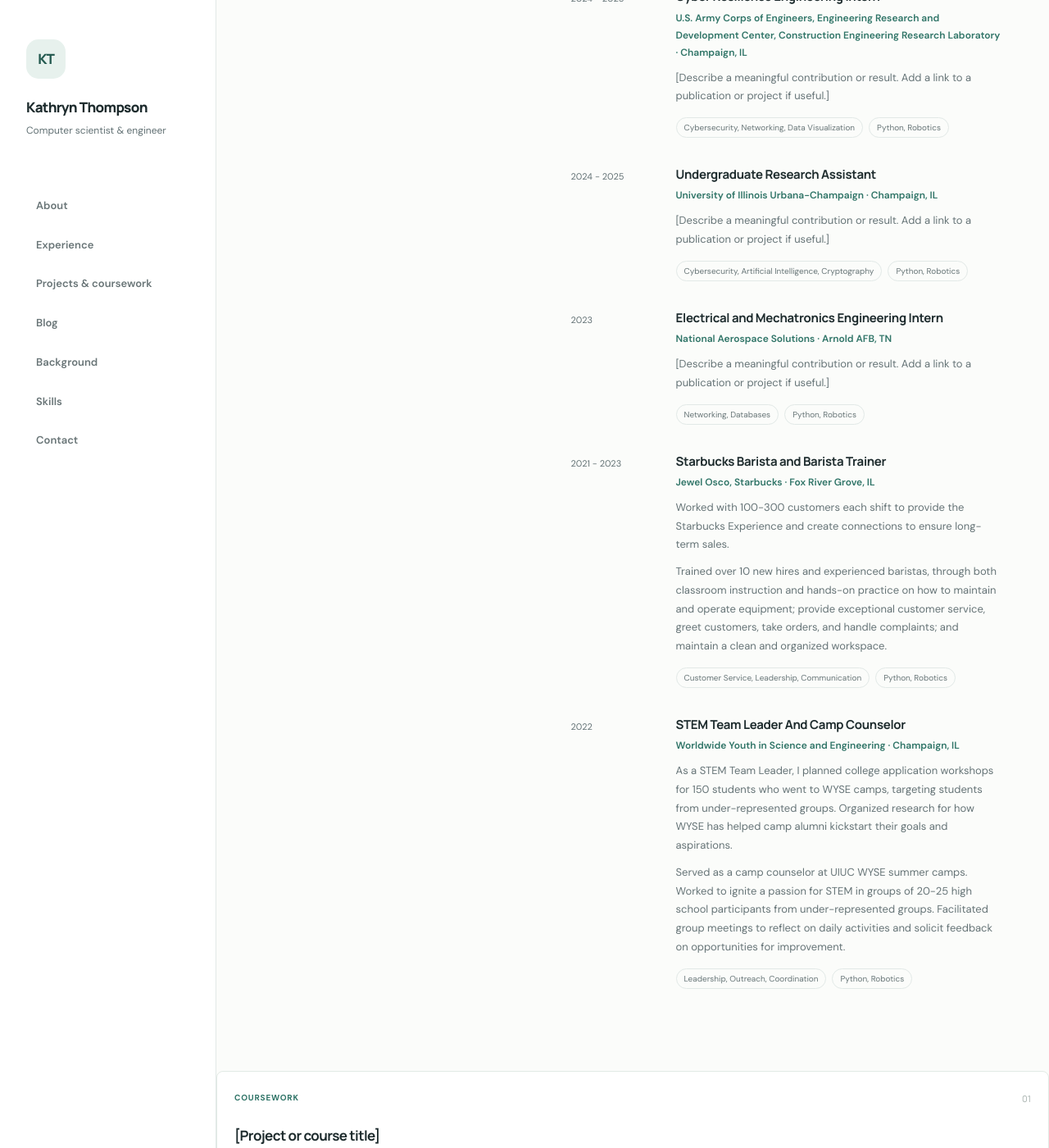
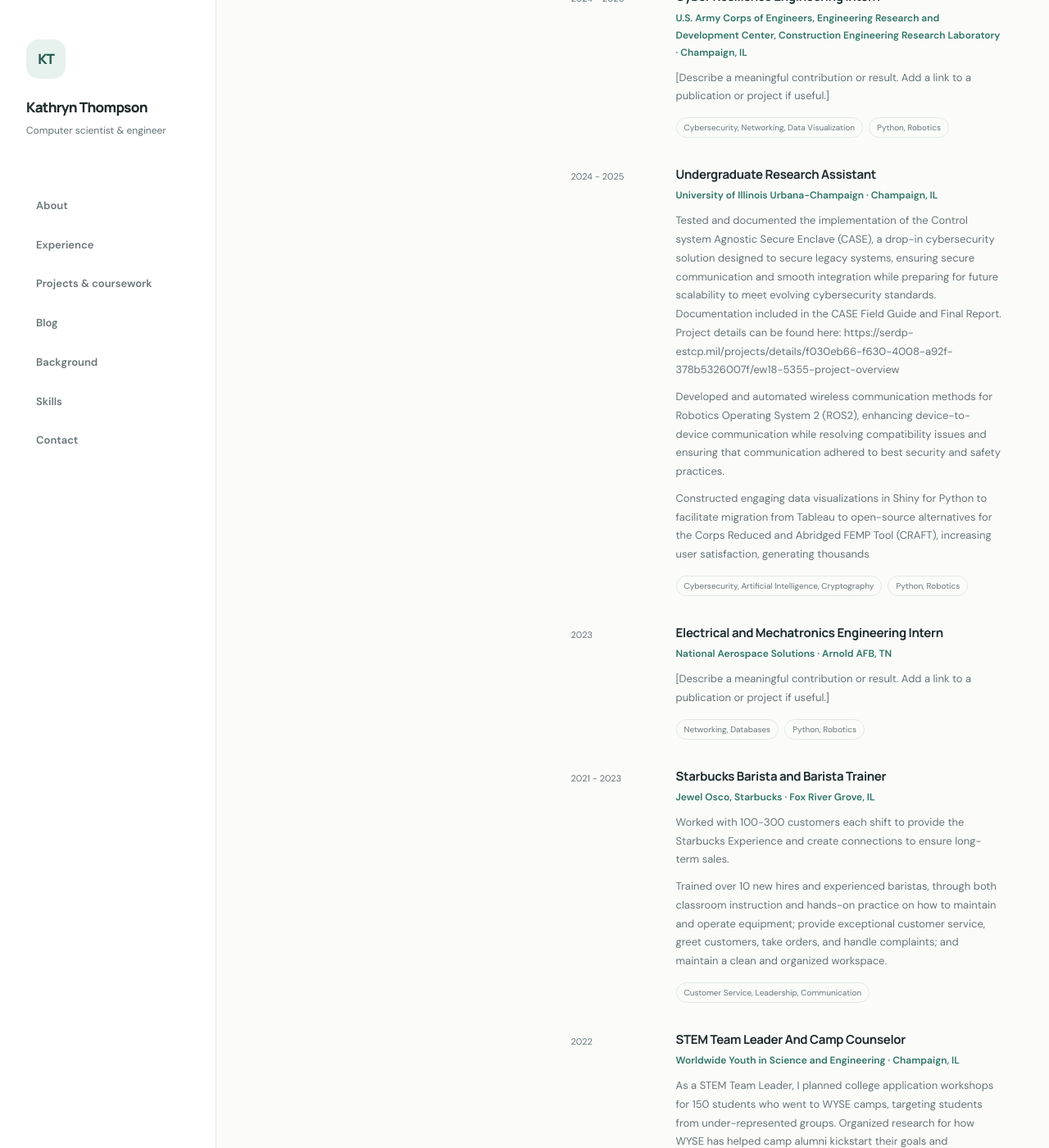
Before and after one commit to kyt325/KathrynThompson.github.io, a Jekyll site: the page index.html, which Jekyll copies as it is, in a window 1280 px wide and 1400 px high, scrolled down 1507 px. Shown: the whole window at 82% size. Built offline with Jekyll 4.4.1, drawn with Linux system fonts in a browser that asks for light colours.

Commit message:
updatding experience

```diff
--- a/index.html
+++ b/index.html
@@ -89,7 +89,9 @@
           <div>
             <h3>Undergraduate Research Assistant</h3>
             <p class="item-subtitle">University of Illinois Urbana-Champaign · Champaign, IL</p>
-            <p>[Describe a meaningful contribution or result. Add a link to a publication or project if useful.]</p>
+            <p>Tested and documented the implementation of the Control system Agnostic Secure Enclave (CASE), a drop-in cybersecurity solution designed to secure legacy systems, ensuring secure communication and smooth integration while preparing for future scalability to meet evolving cybersecurity standards.  Documentation included in the CASE Field Guide and Final Report. Project details can be found here: https://serdp-estcp.mil/projects/details/f030eb66-f630-4008-a92f-378b5326007f/ew18-5355-project-overview</p>
+            <p>Developed and automated wireless communication methods for Robotics Operating System 2 (ROS2), enhancing device-to-device communication while resolving compatibility issues and ensuring that communication adhered to best security and safety practices.
+            <p>Constructed engaging data visualizations in Shiny for Python to facilitate migration from Tableau to open-source alternatives for the Corps Reduced and Abridged FEMP Tool (CRAFT), increasing user satisfaction, generating thousands</p>
             <ul class="tag-list"><li>Cybersecurity, Artificial Intelligence, Cryptography</li><li>Python, Robotics</li></ul>
           </div>
         </article>
@@ -109,7 +111,7 @@
             <p class="item-subtitle">Jewel Osco, Starbucks · Fox River Grove, IL</p>
             <p>Worked with 100-300 customers each shift to provide the Starbucks Experience and create connections to ensure long-term sales.</p>
             <p>Trained over 10 new hires and experienced baristas, through both classroom instruction and hands-on practice on how to maintain and operate equipment; provide exceptional customer service, greet customers, take orders, and handle complaints; and maintain a clean and organized workspace.</p>
-            <ul class="tag-list"><li>Customer Service, Leadership, Communication</li><li>Python, Robotics</li></ul>
+            <ul class="tag-list"><li>Customer Service, Leadership, Communication</li></ul>
           </div>
         </article>
         <article class="timeline-item">
@@ -119,7 +121,7 @@
             <p class="item-subtitle">Worldwide Youth in Science and Engineering · Champaign, IL</p>
             <p>As a STEM Team Leader, I planned college application workshops for 150 students who went to WYSE camps, targeting students from under-represented groups. Organized research for how WYSE has helped camp alumni kickstart their goals and aspirations.</p>
             <p>Served as a camp counselor at UIUC WYSE summer camps. Worked to ignite a passion for STEM in groups of 20-25 high school participants from under-represented groups. Facilitated group meetings to reflect on daily activities and solicit feedback on opportunities for improvement.</p>
-            <ul class="tag-list"><li>Leadership, Outreach, Coordination</li><li>Python, Robotics</li></ul>
+            <ul class="tag-list"><li>Leadership, Outreach, Coordination</li></ul>
           </div>
         </article>
       </div>
```
